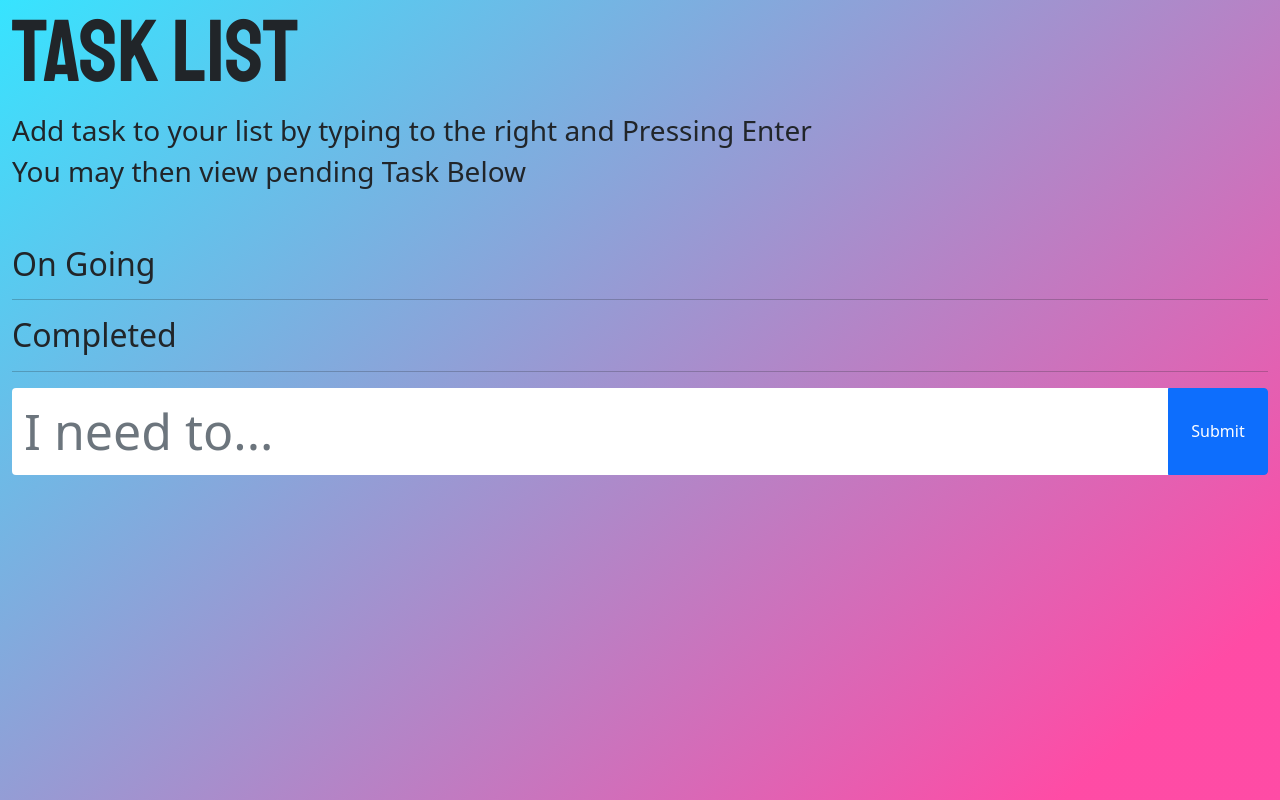
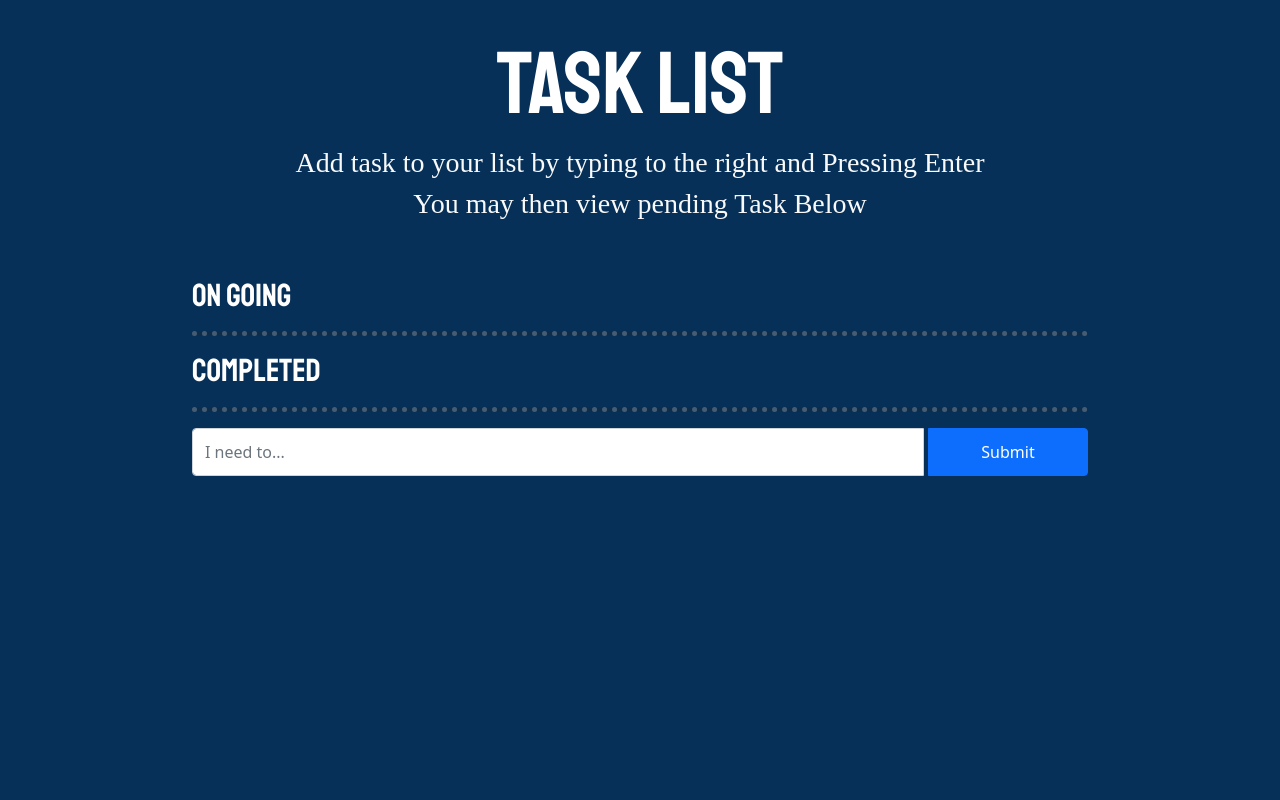
Before and after one commit to DarkShadow1060/ToDo-List, a plain HTML site: page index.html in a window 1280 px wide. Drawn offline with nearby package versions, Linux system fonts and the light colour scheme; a web font is replaced by a local one.

Commit message:
Update styles.css
changed the background and added bootstrap

```diff
--- a/styles.css
+++ b/styles.css
@@ -1,25 +1,61 @@
 p{
+    color: #FFFFFF;
     font-family: Montserrat;
     font-size: 1.25rem;
+    display: inline-block;
+}
+h2{
+    color: #FFFFFF;
+    font-family: staatliches;
+
+}
+h3{
+    color: #F9F9F9;
+    font-family: 'Arima Madurai';
+}
+.main-block{
+    padding: 2rem 12rem ;
 }
 body {
+    padding: auto auto;
     height: 100vh;
-    background: #03dfff;
-    background: linear-gradient(139deg, #03ddffcb 0%, #ff0381b6 90%);
+    /* background: linear-gradient(45deg, #460942 0%, #07455E 100%); */
+    background-color: #073059;
+}
+.centering{
+    text-align: center;
 }
 
-#list_input {
-    font-size: 50px;
-    border-width: 0 0 0 0;
+.side1{
+    position:absolute;
+    right: 15rem;
+    left : auto;
+    margin-left: 0.5%;
+    cursor: pointer;
 }
-
+.side2{
+    position:absolute;
+    right: 12rem;
+    left : auto;
+    margin-left: 0.5%;
+    cursor: pointer;
+}
 #submitbtn {
-    width: 100px;
-    padding: 10px;
-    cursor: pointer;
+    width: 10rem;
+    height: 3rem;
+    margin-left:  0.5%;
 }
 
 h1 {
+    color: #FFFFFF;
     font-family: staatliches;
     font-size: 5.5rem;
 }
+
+hr{
+    border-style: none;
+    border-top-style: dotted;
+    border-width: 5px;
+  width: auto;
+    border-color: bisque;
+}
```
